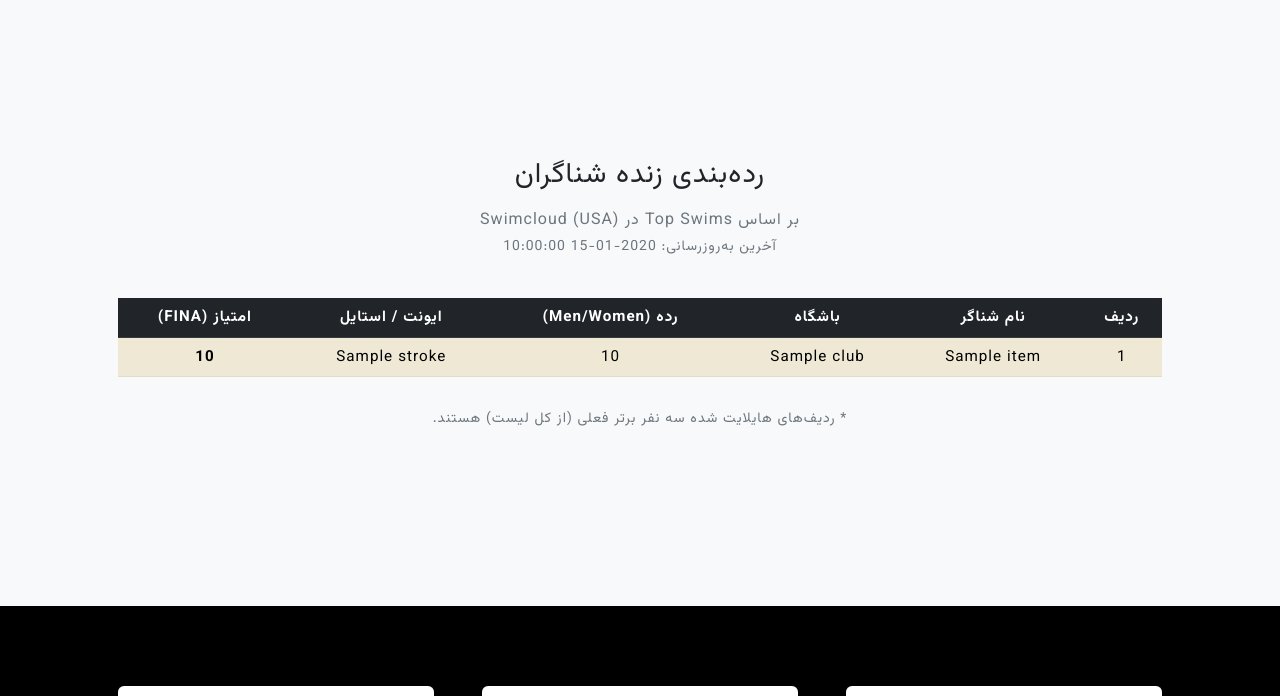
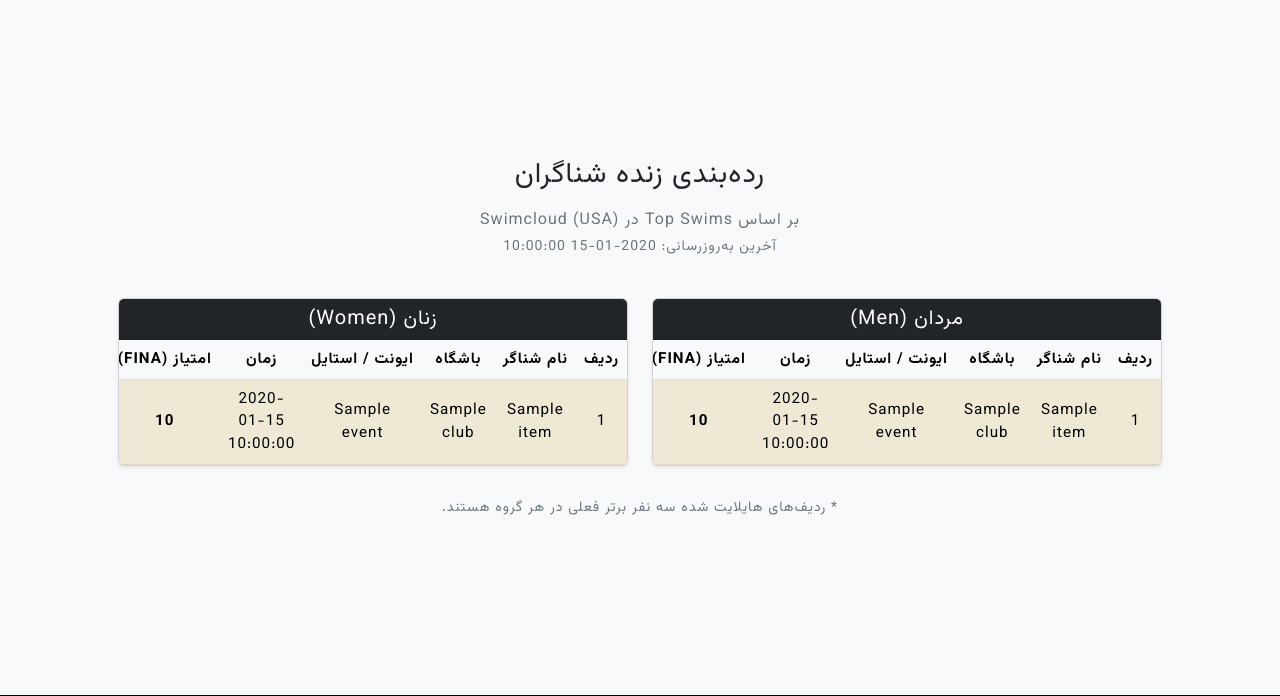
Before and after one commit to KouroshEsmaeili/poolclub-website, a Flask app: template app/templates/index.html in a window 1280 px wide. Shown: the part 4495-5191 px from the top of the page. Run offline with Flask 3, Linux system fonts and the light colour scheme; the template is opened without the code that fills it: most values are stand-ins (such as "Sample title", 1, 10 or a date in 2020); grey boxes marked "Sample" are stand-in pictures; some libraries are stand-ins or nearby versions.

Commit message:
update live score

```diff
--- a/app/templates/base.html
+++ b/app/templates/base.html
@@ -138,7 +138,6 @@
   <script src="https://cdn.jsdelivr.net/npm/bootstrap@5.3.3/dist/js/bootstrap.bundle.min.js"></script>
 
   <!-- Theme & App JS -->
-  <script src="{{ url_for('static', filename='js/scripts.js') }}"></script>
   <script src="{{ url_for('static', filename='js/app.js') }}"></script>
 
   {# --- Global flash toasts --- #}
--- a/app/templates/index.html
+++ b/app/templates/index.html
@@ -326,36 +326,93 @@
       </div>
     </div>
 
-    {% if live_rankings %}
+    {% if live_rankings_men or live_rankings_women %}
+      <div class="row">
+        <!-- Men table -->
+        <div class="col-lg-6 mb-4">
+          <div class="card h-100 shadow-sm">
+            <div class="card-header bg-dark text-white text-center">
+              <h5 class="mb-0">مردان (Men)</h5>
+            </div>
+            <div class="card-body p-0">
+              {% if live_rankings_men %}
                 <div class="table-responsive">
-        <table class="table table-striped table-hover align-middle text-center">
-          <thead class="table-dark">
+                  <table class="table table-striped table-hover align-middle text-center mb-0">
+                    <thead class="table-light">
                       <tr>
                         <th scope="col">ردیف</th>
                         <th scope="col">نام شناگر</th>
                         <th scope="col">باشگاه</th>
-              <th scope="col">رده (Men/Women)</th>
                         <th scope="col">ایونت / استایل</th>
+                        <th scope="col">زمان</th>
                         <th scope="col">امتیاز (FINA)</th>
                       </tr>
                     </thead>
                     <tbody>
-            {% for item in live_rankings %}
+                      {% for item in live_rankings_men %}
                         <tr class="{% if loop.index <= 3 %}table-warning{% endif %}">
                           <td>{{ item.rank }}</td>
                           <td>{{ item.name }}</td>
                           <td>{{ item.club }}</td>
-                <td>{{ item.age_group }}</td>   {# Men / Women #}
-                <td>{{ item.stroke }}</td>      {# e.g., 400 Free, 50 Back #}
+                          <td>{{ item.event }}</td>
+                          <td>{{ item.time }}</td>
                           <td class="fw-bold">{{ item.score }}</td>
                         </tr>
                       {% endfor %}
                     </tbody>
                   </table>
                 </div>
+              {% else %}
+                <p class="text-center text-muted my-3">اطلاعاتی برای بخش مردان موجود نیست.</p>
+              {% endif %}
+            </div>
+          </div>
+        </div>
 
-      <p class="text-center text-muted small mt-3">
-        * ردیف‌های هایلایت شده سه نفر برتر فعلی (از کل لیست) هستند.
+        <!-- Women table -->
+        <div class="col-lg-6 mb-4">
+          <div class="card h-100 shadow-sm">
+            <div class="card-header bg-dark text-white text-center">
+              <h5 class="mb-0">زنان (Women)</h5>
+            </div>
+            <div class="card-body p-0">
+              {% if live_rankings_women %}
+                <div class="table-responsive">
+                  <table class="table table-striped table-hover align-middle text-center mb-0">
+                    <thead class="table-light">
+                      <tr>
+                        <th scope="col">ردیف</th>
+                        <th scope="col">نام شناگر</th>
+                        <th scope="col">باشگاه</th>
+                        <th scope="col">ایونت / استایل</th>
+                        <th scope="col">زمان</th>
+                        <th scope="col">امتیاز (FINA)</th>
+                      </tr>
+                    </thead>
+                    <tbody>
+                      {% for item in live_rankings_women %}
+                        <tr class="{% if loop.index <= 3 %}table-warning{% endif %}">
+                          <td>{{ item.rank }}</td>
+                          <td>{{ item.name }}</td>
+                          <td>{{ item.club }}</td>
+                          <td>{{ item.event }}</td>
+                          <td>{{ item.time }}</td>
+                          <td class="fw-bold">{{ item.score }}</td>
+                        </tr>
+                      {% endfor %}
+                    </tbody>
+                  </table>
+                </div>
+              {% else %}
+                <p class="text-center text-muted my-3">اطلاعاتی برای بخش زنان موجود نیست.</p>
+              {% endif %}
+            </div>
+          </div>
+        </div>
+      </div>
+
+      <p class="text-center text-muted small mt-2">
+        * ردیف‌های هایلایت شده سه نفر برتر فعلی در هر گروه هستند.
       </p>
     {% else %}
       <p class="text-center text-muted">
@@ -363,8 +420,6 @@
       </p>
     {% endif %}
   </div>
-
-
 </section>
 
 <!-- contact-section -->
```
Also changed, not shown: app/routes.py (+6 -4 lines), app/swimcloud_scraper.py (+45 -59 lines). Lines whose indentation alone changed are shown as unchanged.
